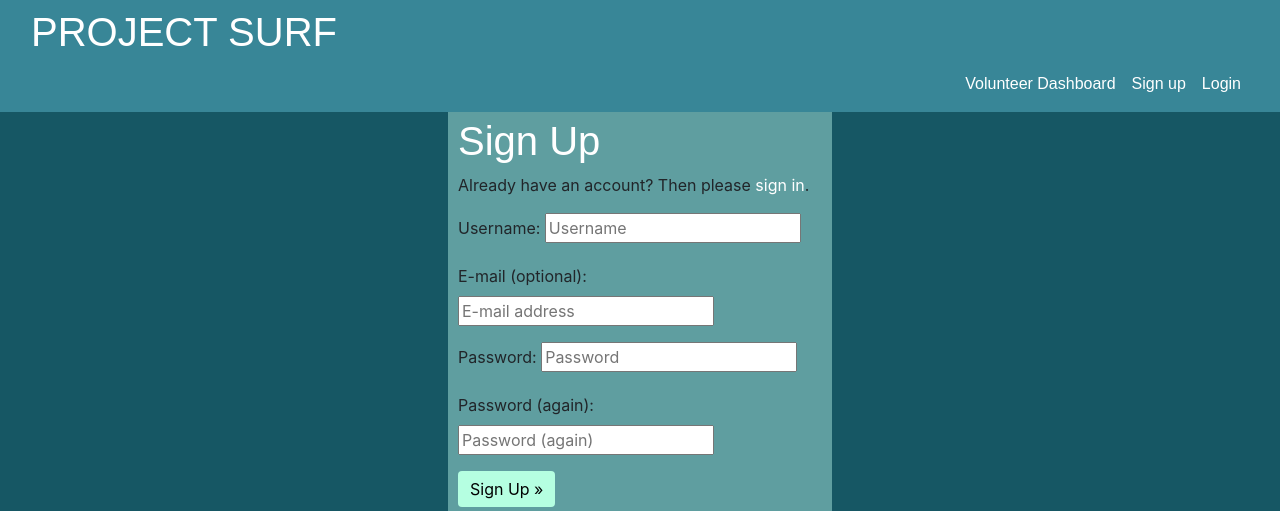
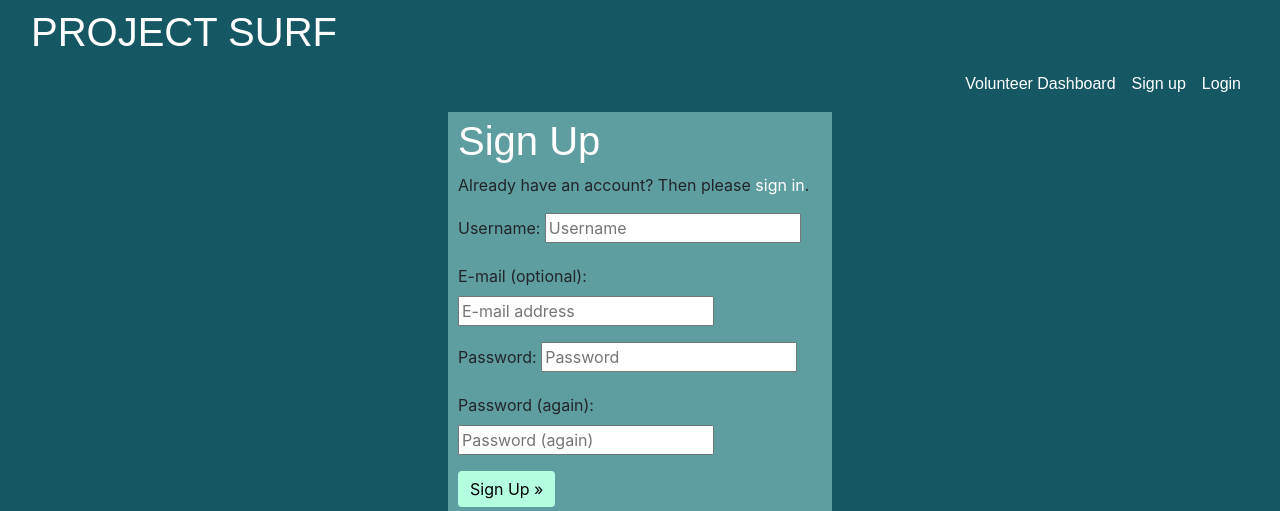
Before and after one commit to Code-Institute-Submissions/angharadcaswell-surf_volunteer_app_AugResub, a Django app: page /accounts/signup/ in a window 1280 px wide. Shown: the top 511 px of the page. Run offline with Django 3.2, Linux system fonts and the light colour scheme; some libraries are stand-ins or nearby versions.

Commit message:
updated nav color

```diff
--- a/static/css/style.css
+++ b/static/css/style.css
@@ -35,7 +35,7 @@ body, html {
  }
 
   .nav-custom {
-    background-color: #388697 !important;
+    background-color: #165764 !important;
   }
 
   .nav-custom h1 {
```
